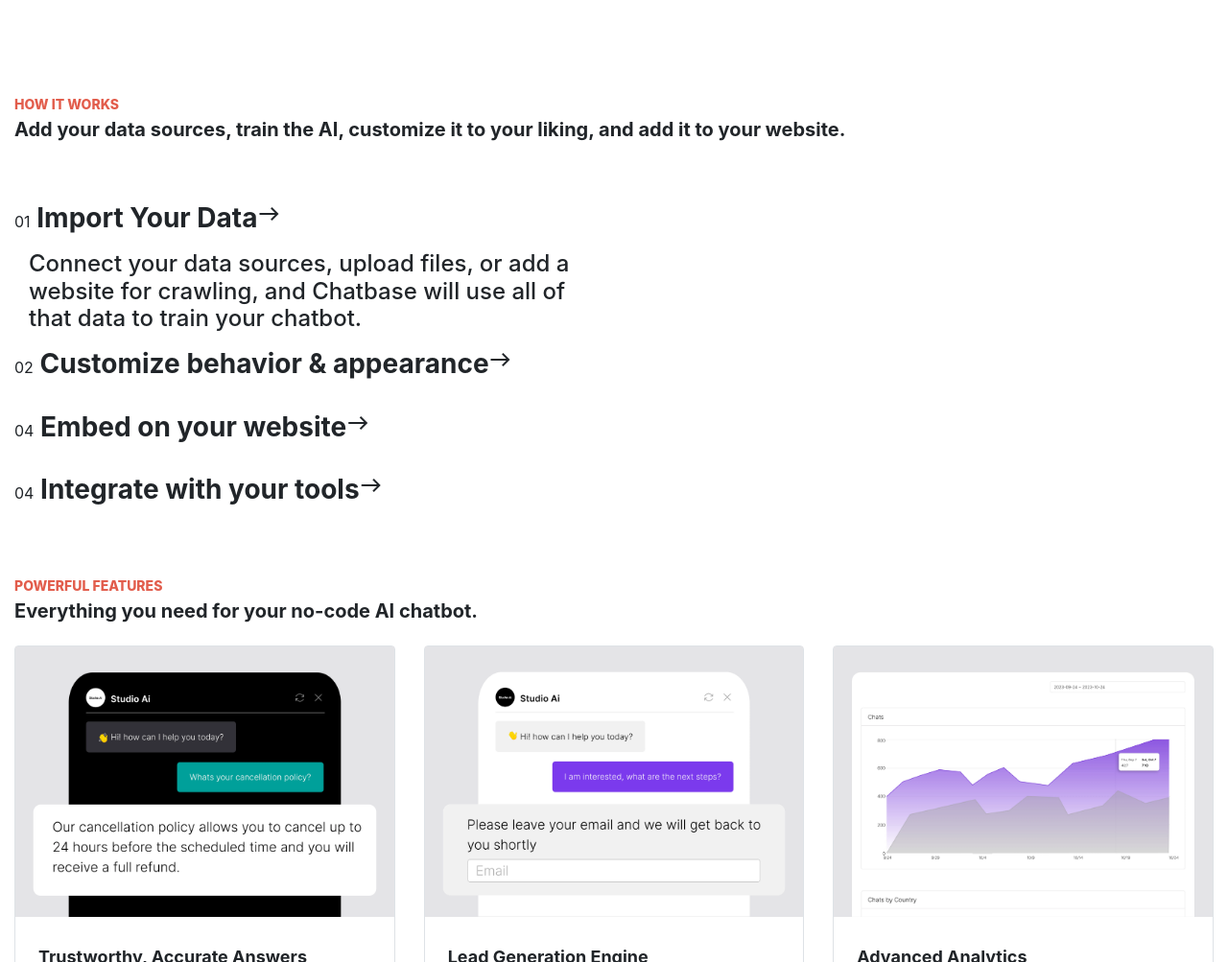
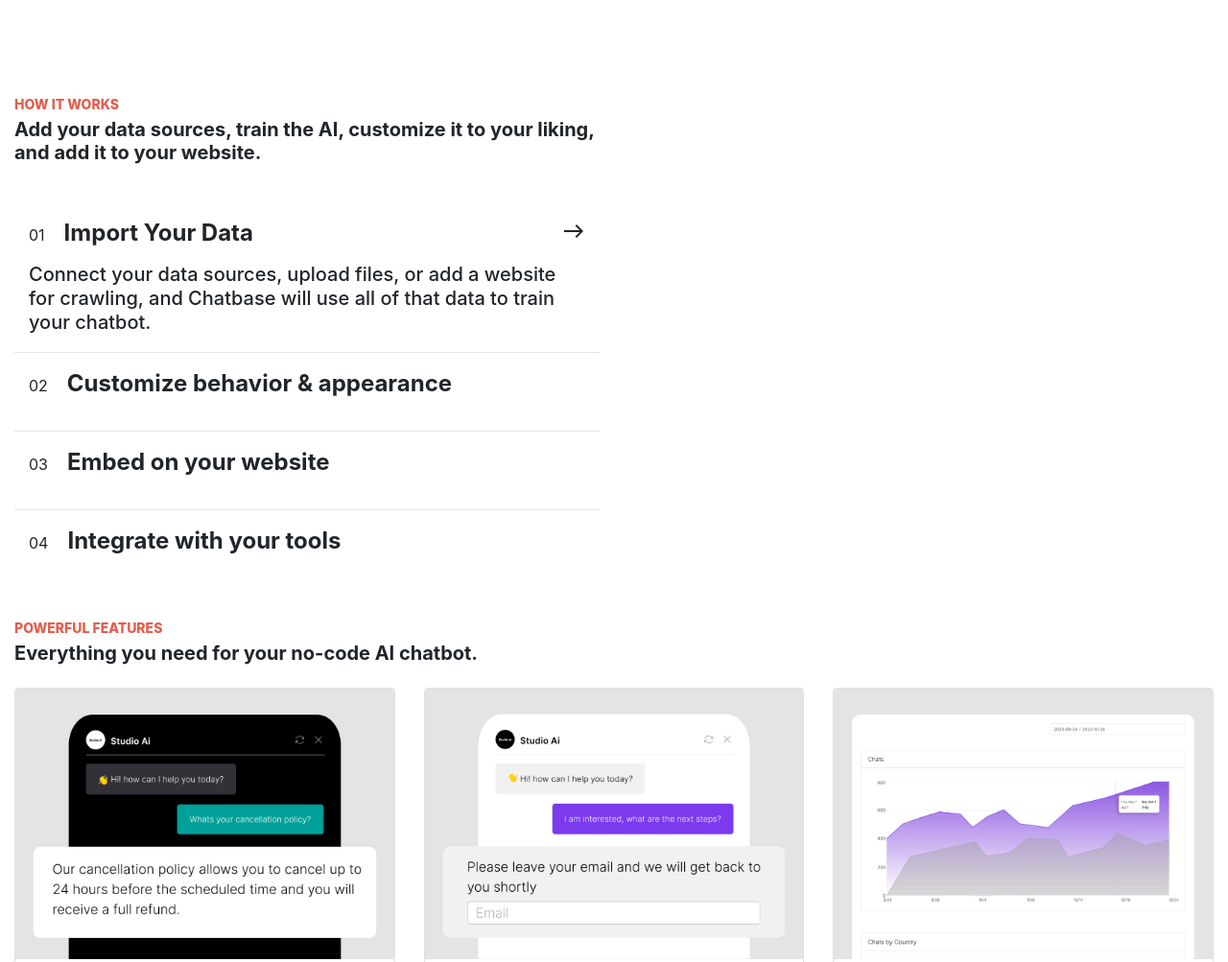
Before and after one commit to Jagroop-RTE/chatbase, a plain HTML site: page index.html in a window 1280 px wide. Shown: the part 820-1823 px from the top of the page at 96% size. Drawn offline with nearby package versions, Linux system fonts and the light colour scheme.

Commit message:
how it works section correction

```diff
--- a/index.html
+++ b/index.html
@@ -110,41 +110,6 @@
             </ul>
           </div>
         </nav>
-        <!-- Navbar toggle container for mobile view -->
-        <!-- <div class="navbar-toggler" style="width: 100% !important;" data-toggle="collapse" data-target="#navbarSupportedContent"
-          aria-controls="navbarSupportedContent" aria-expanded="false" aria-label="Toggle navigation">
-          <div class="d-flex align-items-center justify-content-between">
-            <div class="d-flex align-items-center">
-              <img src="assets/images/logo.svg" alt="Chatbase Logo" height="35rem" />
-              <span class="text-dark h5 p-0 m-0 ml-1">Chatbase</span>
-            </div>
-            <span class="material-symbols-outlined">menu</span>
-          </div>
-        </div> -->
-
-        <!-- Navbar content -->
-        <!-- Logo and span -->
-        <!-- <div class="align-items-center col-md-4  d-none d-lg-block">
-          <img src="assets/images/logo.svg" alt="Chatbase Logo" height="35rem" />
-          <span class="text-dark h5 p-0 m-0 ml-1">Chatbase</span>
-        </div>
-        <div class="collapse navbar-collapse" id="navbarSupportedContent"> -->
-
-          <!-- Links section -->
-          <!-- <div class="d-flex align-items-center justify-content-between px-4 col-md-4">
-            <a class="text-dark h6 font-weight-bold text-decoration-none color-black p-0 m-0" href="#">Affiliates</a>
-            <a class="text-dark h6 font-weight-bold text-decoration-none color-black p-0 m-0" href="#">Pricing</a>
-            <a class="text-dark h6 font-weight-bold text-decoration-none color-black p-0 m-0" href="#">Resources</a>
-          </div> -->
-
-          <!-- Login and signup section -->
-          <!-- <div class="d-flex align-items-center justify-content-end col-md-4">
-            <a class="text-dark h6 font-weight-bold text-decoration-none p-0 m-0" href="#">Log In</a>
-            <button type="button"
-              class="try-for-free-btn btn btn-dark ml-4 background-black rounded d-flex align-items-center justify-content-center">Try
-              for free <span class="material-symbols-outlined">trending_flat</span></button>
-          </div> -->
-        <!-- </div> -->
       </div>
 
   </header>
@@ -209,37 +174,53 @@
   <div class="mt-7">
     <div class="d-flex flex-column align-items-start container mb-4">
       <span class="color-pink h-color-red">HOW IT WORKS</span>
-      <span class="title-txt-style mt-1 text-left font-weight-bold h5">Add your data sources, train the AI, customize it to your liking, and add it to your website.</span>
+      <span class="title-txt-style mt-1 text-left font-weight-bold h5">Add your data sources, train the AI, customize it to your liking,<br/> and add it to your website.</span>
       <div class="row">
         <div class="col-md-6 mt-5" >
           <div class="" >
-            <div class="col-md-12 p-8">
-                <div class="row">
-                   <p>01<span class="title-txt-style mt-1 text-left font-weight-bold h3">  Import Your Data</span></p>
-                   <span class="material-symbols-outlined">east</span>
+            <div class="col-md-12 pad-2">
+              <div class="row">
+                <div class="col-auto">
+                    <p>01<span class="title-txt-style mt-1 text-left font-weight-bold h4 indented">Import Your Data</span></p>
                 </div>
-                  <span class="title-txt-style mt-1 text-left h4">Connect your data sources, upload files, or add a website for crawling, and Chatbase will use all of that data to train your chatbot.</span>
-            </div>
-            <div class="col-md-12 p-8 d-block d-lg-none">
-              <img src="assets/images/HowItWorks.png" alt="Dashboard Image" class="img-fluid" />
-            </div>
-              <div class="col-md-12 p-8">
-                <div class="row">
-                   <p>02<span class="title-txt-style mt-1 text-left font-weight-bold h3">  Customize behavior & appearance</span></p>
-                   <span class="material-symbols-outlined">east</span>
+                <div class="col">
+                    <span class="material-symbols-outlined float-right">east</span>
                 </div>
             </div>
-              <div class="col-md-12 p-8">
+                  <span class="title-txt-style mt-1 text-left h5">Connect your data sources, upload files, or add a website for crawling, and Chatbase will use all of that data to train your chatbot.</span>
+            </div>
+            <hr/>
+            <div class="col-md-12 pad-2 custom-div">
+              <div class="row">
+                  <div class="col-auto">
+                      <p>02<span class="title-txt-style mt-1 text-left font-weight-bold h4 indented">Customize behavior & appearance</span></p>
+                  </div>
+                  <div class="col">
+                      <span class="material-symbols-outlined float-right icon-hidden">east</span>
+                  </div>
+              </div>
+          </div>
+            <hr/>
+              <div class="col-md-12 pad-2 custom-div">
                 <div class="row">
-                   <p>04<span class="title-txt-style mt-1 text-left font-weight-bold h3">  Embed on your website</span></p>
-                   <span class="material-symbols-outlined">east</span>
-                </div>
+                  <div class="col-auto">
+                      <p>03<span class="title-txt-style mt-1 text-left font-weight-bold h4 indented">Embed on your website</span></p>
+                  </div>
+                  <div class="col">
+                      <span class="material-symbols-outlined float-right icon-hidden">east</span>
+                  </div>
+              </div>
             </div>
-              <div class="col-md-12 p-8">
+            <hr/>
+              <div class="col-md-12 pad-2 custom-div" >
                 <div class="row">
-                   <p>04<span class="title-txt-style mt-1 text-left font-weight-bold h3">  Integrate with your tools</span></p>
-                   <span class="material-symbols-outlined">east</span>
-                </div>
+                  <div class="col-auto">
+                      <p>04<span class="title-txt-style mt-1 text-left font-weight-bold h4 indented">Integrate with your tools</span></p>
+                  </div>
+                  <div class="col">
+                      <span class="material-symbols-outlined float-right  icon-hidden">east</span>
+                  </div>
+              </div>
             </div>
           </div>
         </div>
@@ -309,7 +290,7 @@
 <!-- Multiple Data Sources start's here  -->
 <section>
   <div class="d-flex flex-column align-items-start container">
-
+    <section class="change-bg"></section>
     <div class="row">
 
       <!-- Block 1 Start -->
--- a/index.js
+++ b/index.js
@@ -7,36 +7,34 @@ $(window).scroll(function() {
         $(".navbar").removeClass("navbar-scrolled");
     }
 });
+$(document).ready(function() {
+  $(window).scroll(function() {
+    var scrollPos = $(window).scrollTop();
+  var changeBgSection = $('.change-bg');
+  var changeBgSectionOffset = changeBgSection.offset().top;
 
+  if (scrollPos >= changeBgSectionOffset - 100) {
+    $('body').removeClass(function (index, css) {return (css.match (/(^|\s)color-\S+/g) || []).join(' ');});
 
-$(window).scroll(function() {
+  // Add class of currently active div
+  $('body').addClass('bg-color-black');
+  } else {
+    $('body').removeClass('bg-color-black'); // Use jQuery to remove class from all sections
+  }
+});
+});
 
-    // selectors
-    var $window = $(window),
-        $body = $('body'),
-        $panel = $('.change-bg');
+$(document).ready(function() {
+    // Hide the icon by default
+    $('.icon-hidden').css('display', 'none');
 
-    // Change 33% earlier than scroll position so colour is there when you arrive.
-    var scroll = $window.scrollTop() + ($window.height()/1.1);
-
-    $panel.each(function () {
-      var $this = $(this);
-
-      // if position is within range of this panel.
-      // So position of (position of top of div <= scroll position) && (position of bottom of div > scroll position).
-      // Remember we set the scroll to 33% earlier in scroll var.
-      if ($this.position().top <= scroll && $this.position().top + $this.height() > scroll) {
-
-        // Remove all classes on body with color-
-        $body.removeClass(function (index, css) {
-          return (css.match (/(^|\s)color-\S+/g) || []).join(' ');
-        });
-
-        // Add class of currently active div
-        $body.addClass('bg-color-black');
-      }else{
-        $body.removeClass('bg-color-black');
-      }
-    });
-
-  }).scroll();
+    // Set up hover event listeners
+    $('.custom-div').hover(
+        function() {
+            $(this).find('.icon-hidden').css('display', 'inline-block');
+        },
+        function() {
+            $(this).find('.icon-hidden').css('display', 'none');
+        }
+    );
+});
```
Also changed, not shown: style.css.
